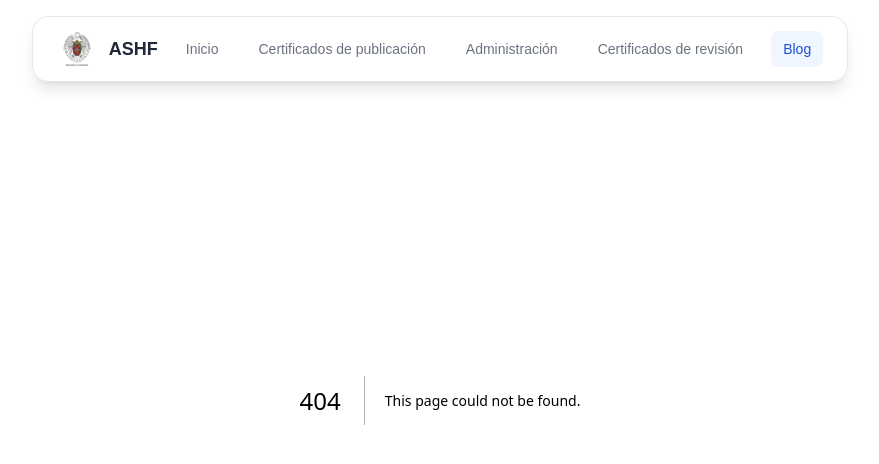
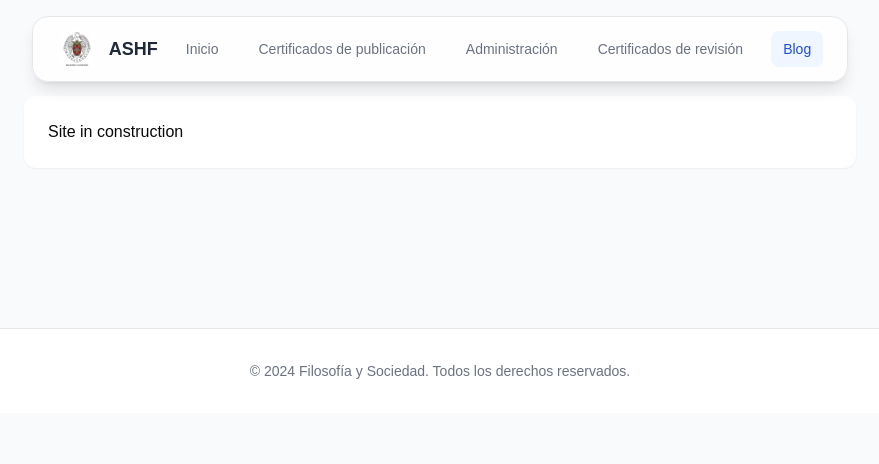
Before and after one commit to incipitluis/ashf, a Next.js app: page /blog in a window 1280 px wide. Before the commit this address had no page. Shown: the top 464 px of the page, without its empty margins (200-1079 px from the left). Built offline with nearby package versions, Linux system fonts and the light colour scheme.

Commit message:
add basic layout for blog page

```diff
--- /dev/null
+++ b/app/blog/layout.tsx
@@ -0,0 +1,24 @@
+export default function BlogLayout({
+  children,
+}: {
+  children: React.ReactNode;
+}) {
+  return (
+    <div className="min-h-screen bg-gray-50">
+      <div className="max-w-4xl mx-auto px-4 sm:px-6 lg:px-8 py-24">
+        <div className="bg-white rounded-xl shadow-sm">
+          <div className="p-6">
+            {children}
+          </div>
+        </div>
+      </div>
+      <footer className="bg-white border-t border-gray-200 mt-16">
+        <div className="max-w-4xl mx-auto px-4 sm:px-6 lg:px-8 py-8">
+          <p className="text-center text-gray-500 text-sm">
+            © {new Date().getFullYear()} Filosofía y Sociedad. Todos los derechos reservados.
+          </p>
+        </div>
+      </footer>
+    </div>
+  );
+}
--- /dev/null
+++ b/app/blog/page.tsx
@@ -0,0 +1,3 @@
+export default function BlogPage() {
+  return <div>Site in construction</div>;
+}
```
Also changed, not shown: app/blog/post/[id]/page.tsx (added).
